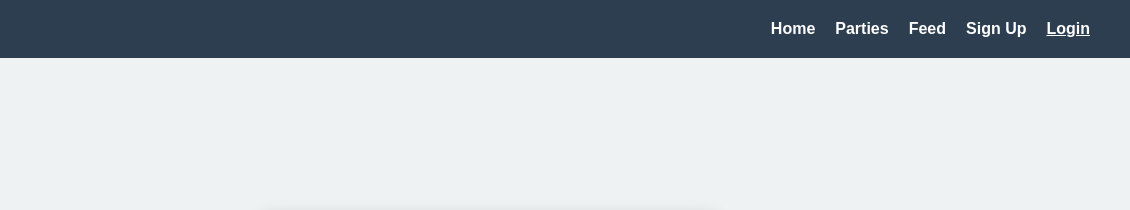
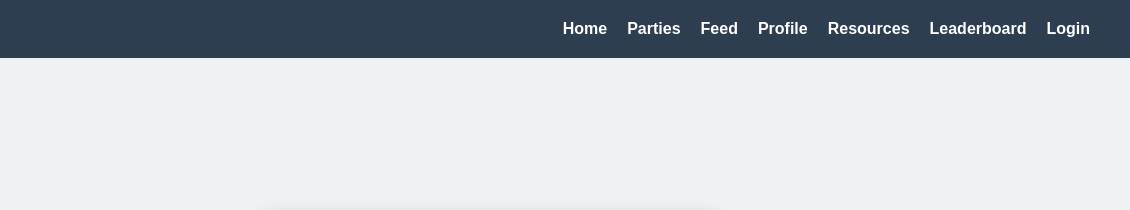
Before and after one commit to bagdadhruv/LANverse, a plain HTML site: page login.html in a window 1280 px wide. Shown: the top 210 px of the page, 150-1280 px from the left. Drawn offline with Linux system fonts and the light colour scheme.

Commit message:
update login.html

```diff
--- a/login.html
+++ b/login.html
@@ -17,8 +17,10 @@
                 <li><a href="index.html">Home</a></li>
                 <li><a href="parties.html">Parties</a></li>
                 <li><a href="feed.html">Feed</a></li>
-                <li><a href="signup.html">Sign Up</a></li>
-                <li><a href="login.html" class="active">Login</a></li>
+                <li><a href="profile.html">Profile</a></li>
+                <li><a href="resources.html">Resources</a></li>
+                <li><a href="leaderboard.html">Leaderboard</a></li>
+                <li><a href="login.html">Login</a></li> <!-- Show this if not logged in -->
             </ul>
         </nav>
     </header>
```
Also changed, not shown: assets/team1.jpg (added).
